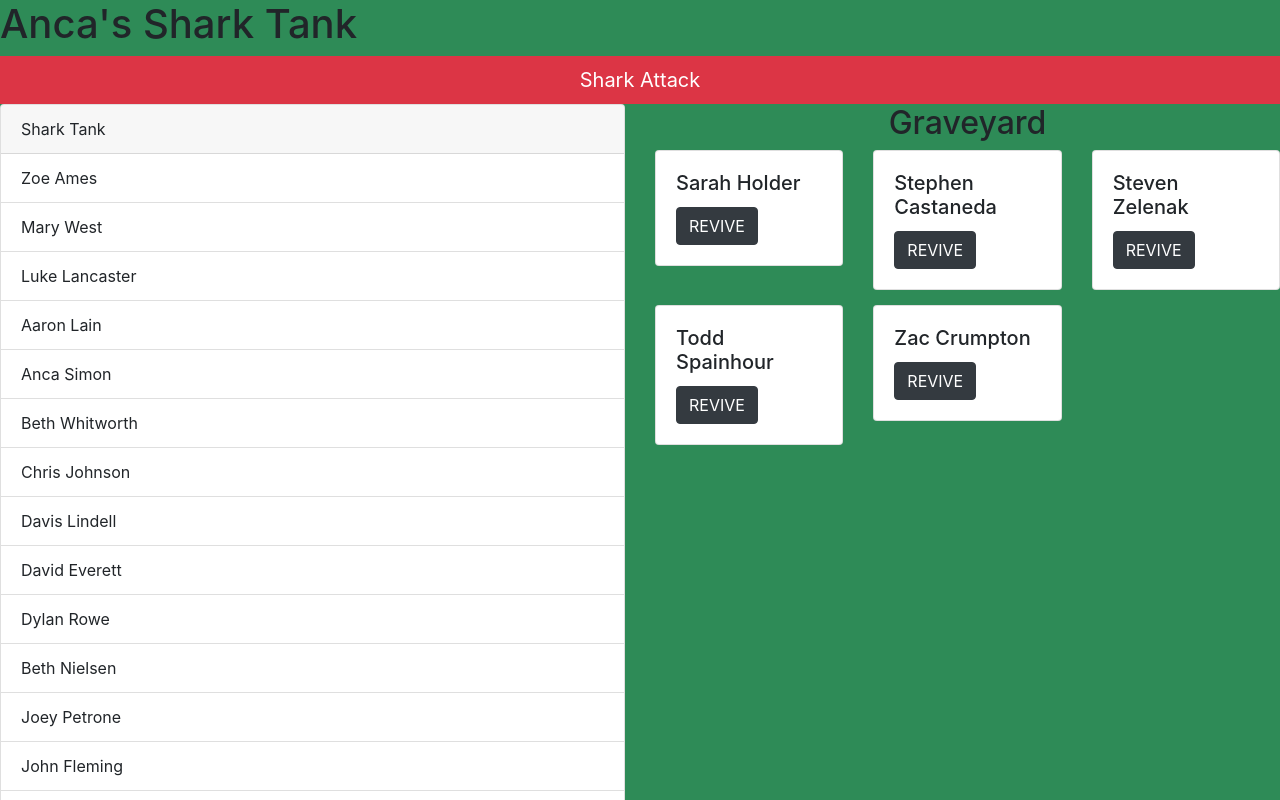
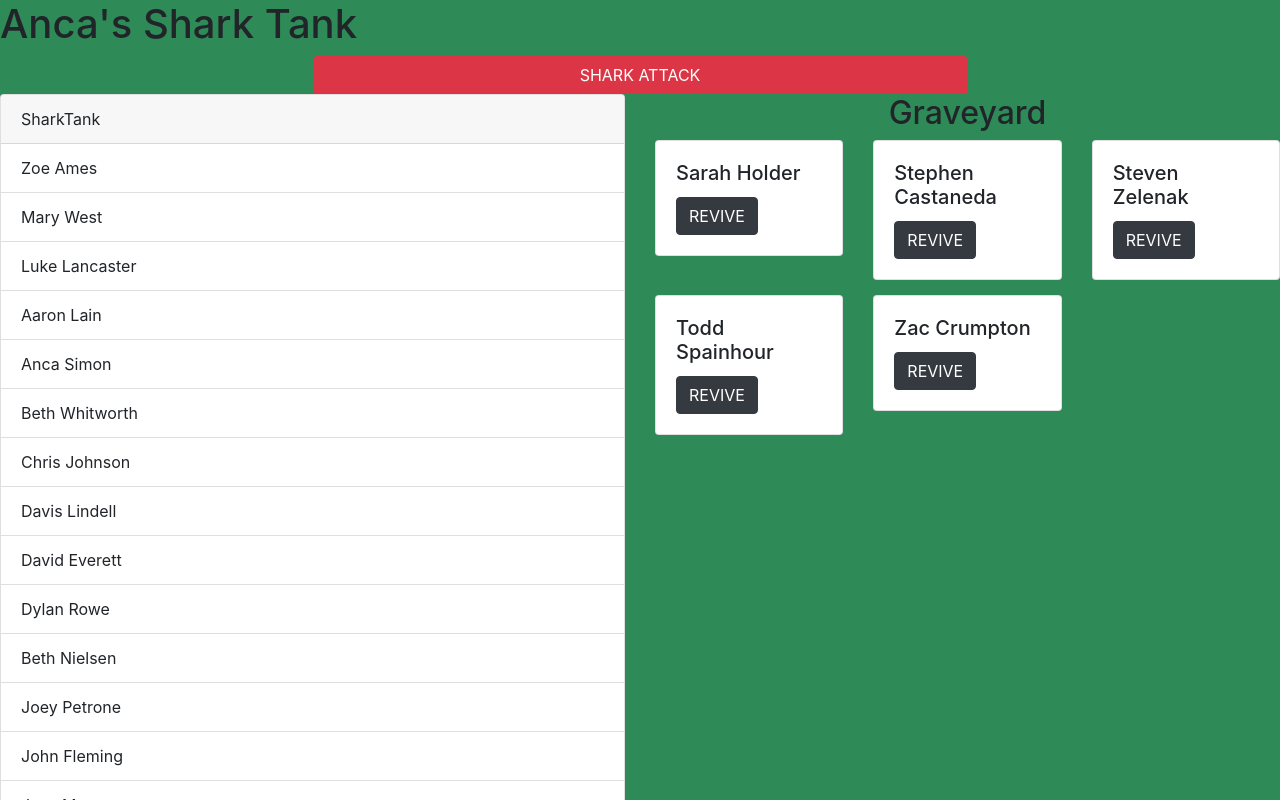
Before and after one commit to ancasimon/shark-tank, a plain HTML site: page index.html in a window 1280 px wide. Shown: the top 800 px of the page. Drawn offline with nearby package versions, Linux system fonts and the light colour scheme.

Commit message:
compared to zoes

```diff
--- a/index.html
+++ b/index.html
@@ -11,19 +11,16 @@
     <h1> Anca's Shark Tank</h1>
 
     <div class="row">
-        <button id="bite-me" type="button" class="btn btn-danger btn-lg btn-block" >Shark Attack</button>
+        <button id="bite-me" type="button" class="btn btn-danger col-6 offset-3">SHARK ATTACK</button>
     </div>
 
     <div class="row">
-
         <div class="col-6">
             <div id="tank"></div>
         </div>
-
         <div class="col-6">
             <div id="graveyard"></div>
         </div>
-
     </div>
 
 
--- a/javascripts/components/graveyard.js
+++ b/javascripts/components/graveyard.js
@@ -5,6 +5,7 @@ const buildGraveyard = () => {
     const persons = personData.getDeadPersons();
     let domString = `<h2 class="col-12 text-center">Graveyard</h2>`;
     domString += '<div class="row d-flex flex-wrap">';
+
     persons.forEach((person) => {
         domString += '<div class="col-4 person-card">';
         domString += '<div class="card">';
@@ -15,6 +16,7 @@ const buildGraveyard = () => {
         domString += '</div>';
         domString += '</div>';
     });
+
     domString += '</div>';
 
     utils.printToDom('graveyard', domString);
--- a/javascripts/components/tank.js
+++ b/javascripts/components/tank.js
@@ -22,11 +22,13 @@ const tankBuilder = () => {
     const persons = personData.getAlivePersons();
     let domString = '';
     domString += '<div class="card">';
-    domString += `<div class="card-header">Shark Tank</div>`;
+    domString += `<div class="card-header">SharkTank</div>`;
     domString += '<ul class="list-group list-group-flush">';
+
     persons.forEach((person) => {
         domString += `<li class="list-group-item">${person.name}</li>`;
     })
+
     domString += '</ul>';
     domString += '</div>';
 
--- a/styles/main.css
+++ b/styles/main.css
@@ -1,5 +1,5 @@
 body {
-    background-color: seagreen;
+    background-color: seagreen !important;
 }
 
 .person-card {
```
Also changed, not shown: javascripts/main.js (+7 -0 lines). Lines whose indentation alone changed are shown as unchanged.
